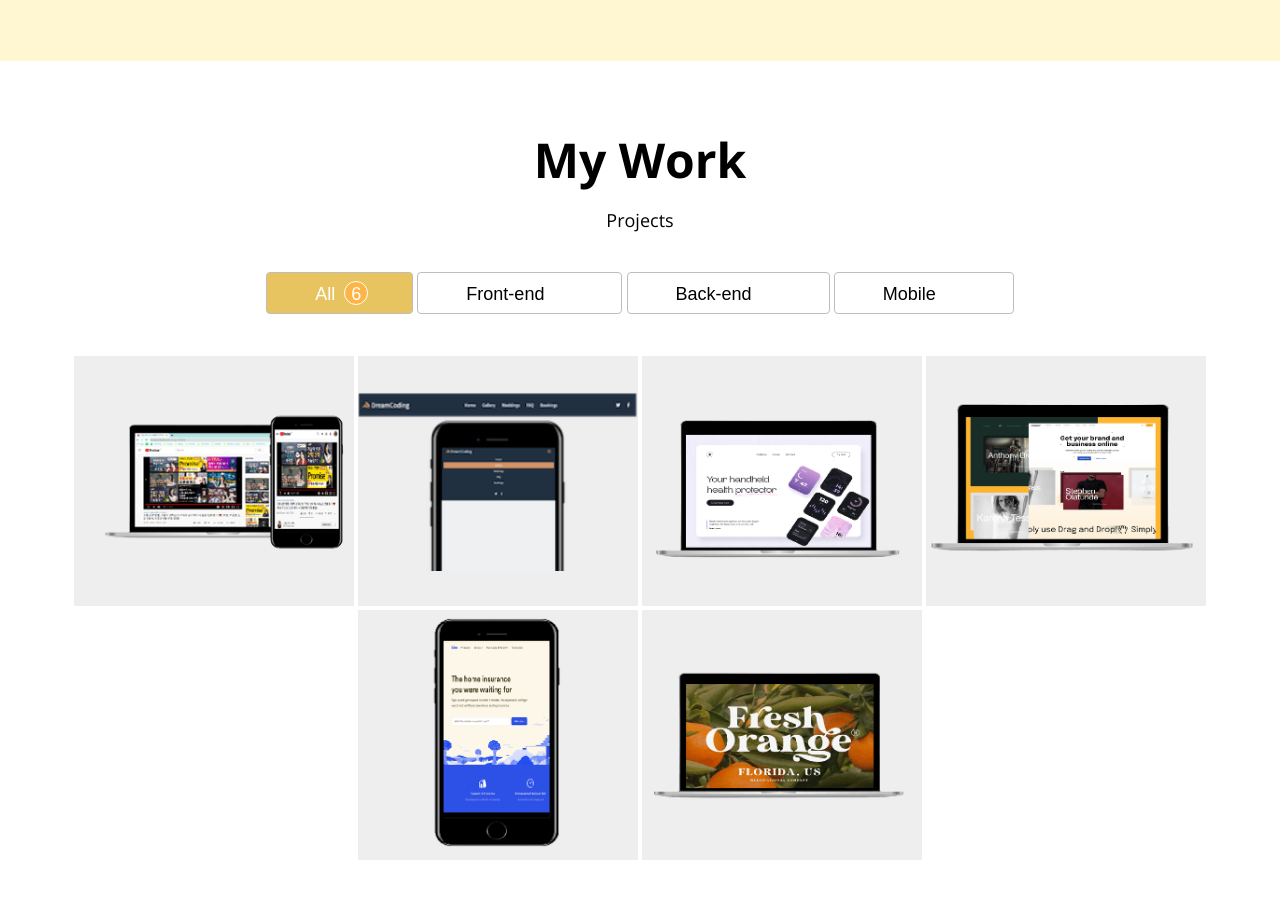
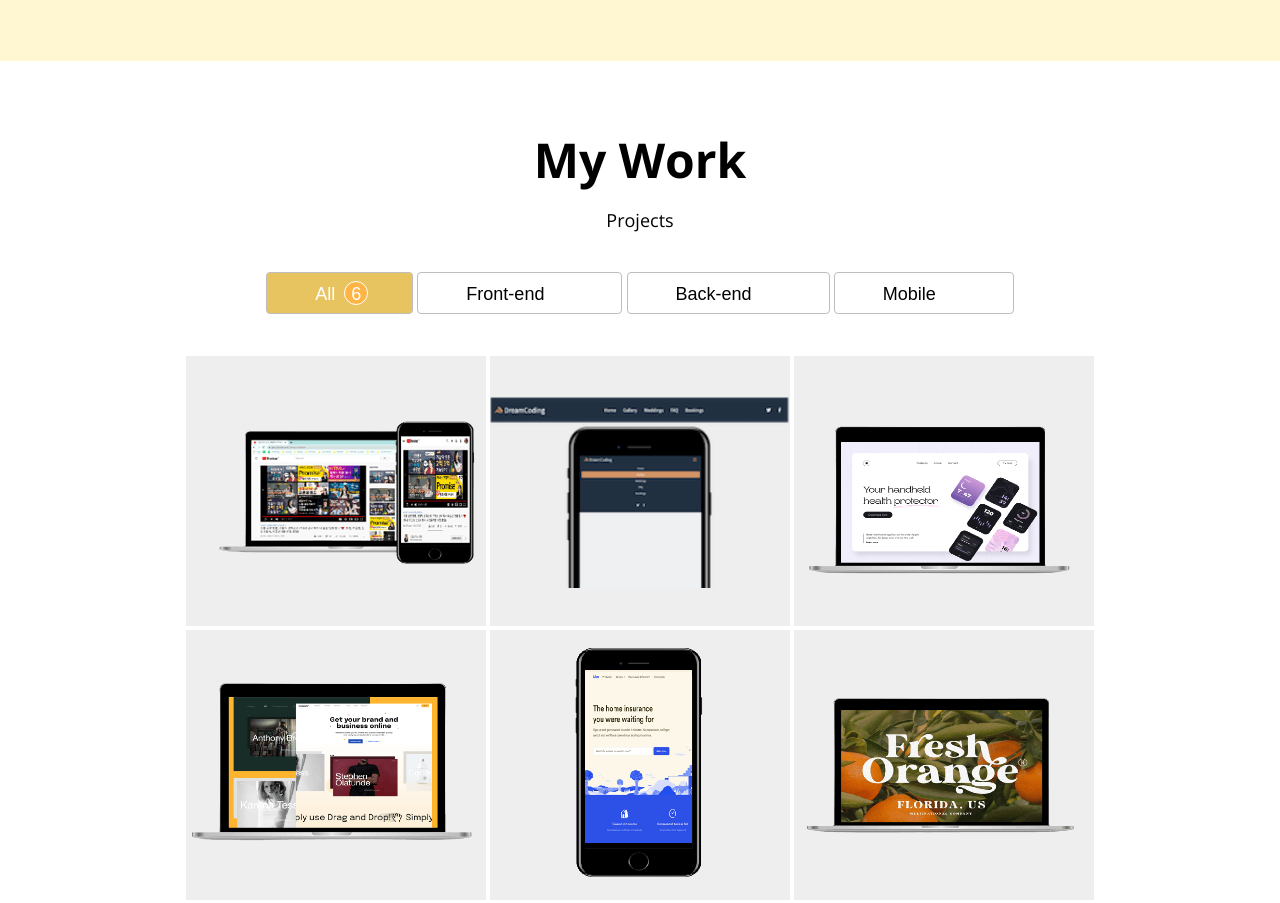
Before and after one commit to HomieKim/portfolio, a plain HTML site: page index.html in a window 1280 px wide. Shown: the part 2200-3103 px from the top of the page. Drawn offline with nearby package versions, Linux system fonts and the light colour scheme.

Commit message:
CSS : fix section container

```diff
--- a/index.html
+++ b/index.html
@@ -173,6 +173,7 @@
     </section>
     <!-- Work -->
     <section id="work" class="section">
+    <div class="section__conainer">
         <h1>My Work</h1>
         <h3>Projects</h3>
         <div class="work__categories">
@@ -225,9 +226,11 @@
                 </div>
             </a>
         </div>
+    </div>
     </section>
     <!-- Testimonials -->
     <section id="testimonials" class="section">
+    <div class="section__container">
         <h1>Testimonials</h1>
         <h3>see what they say about me</h3>
         <div class="testimonials">
@@ -252,6 +255,7 @@
             <img src="imgs/people1.jpg" alt="people" class="testimonial__avata"/>
         </div>
         </div>
+    </div>
     </section>
     <!-- Contact -->
     <section id="contact" class="section">
--- a/style.css
+++ b/style.css
@@ -307,8 +307,8 @@
   justify-content: center;
   align-items: center;
   margin: 2px;
-  width: 280px;
-  height: 250px;
+  width: 300px;
+  height: 270px;
   background-color:var(--color-light-white);
 }
 .project__img{
```
